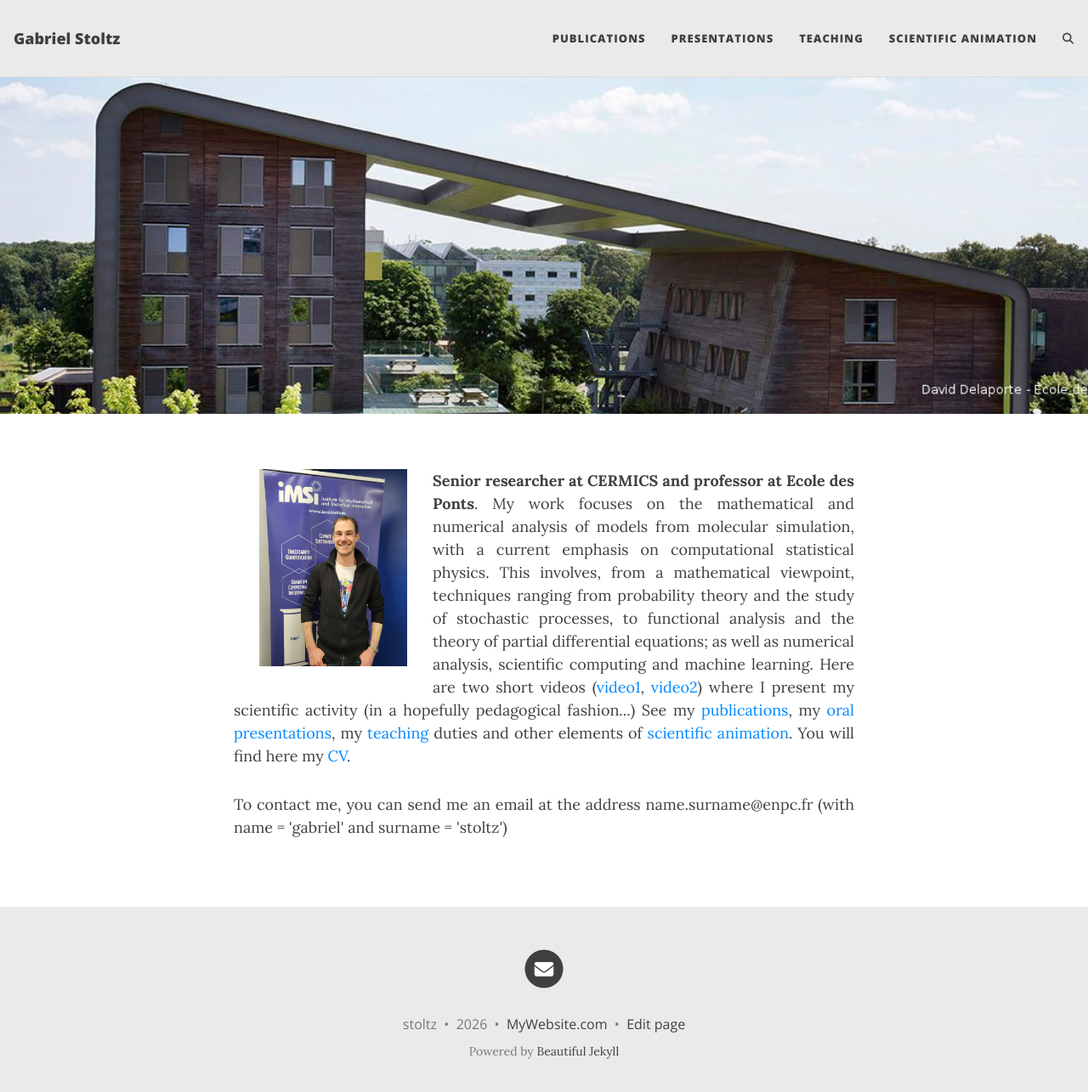
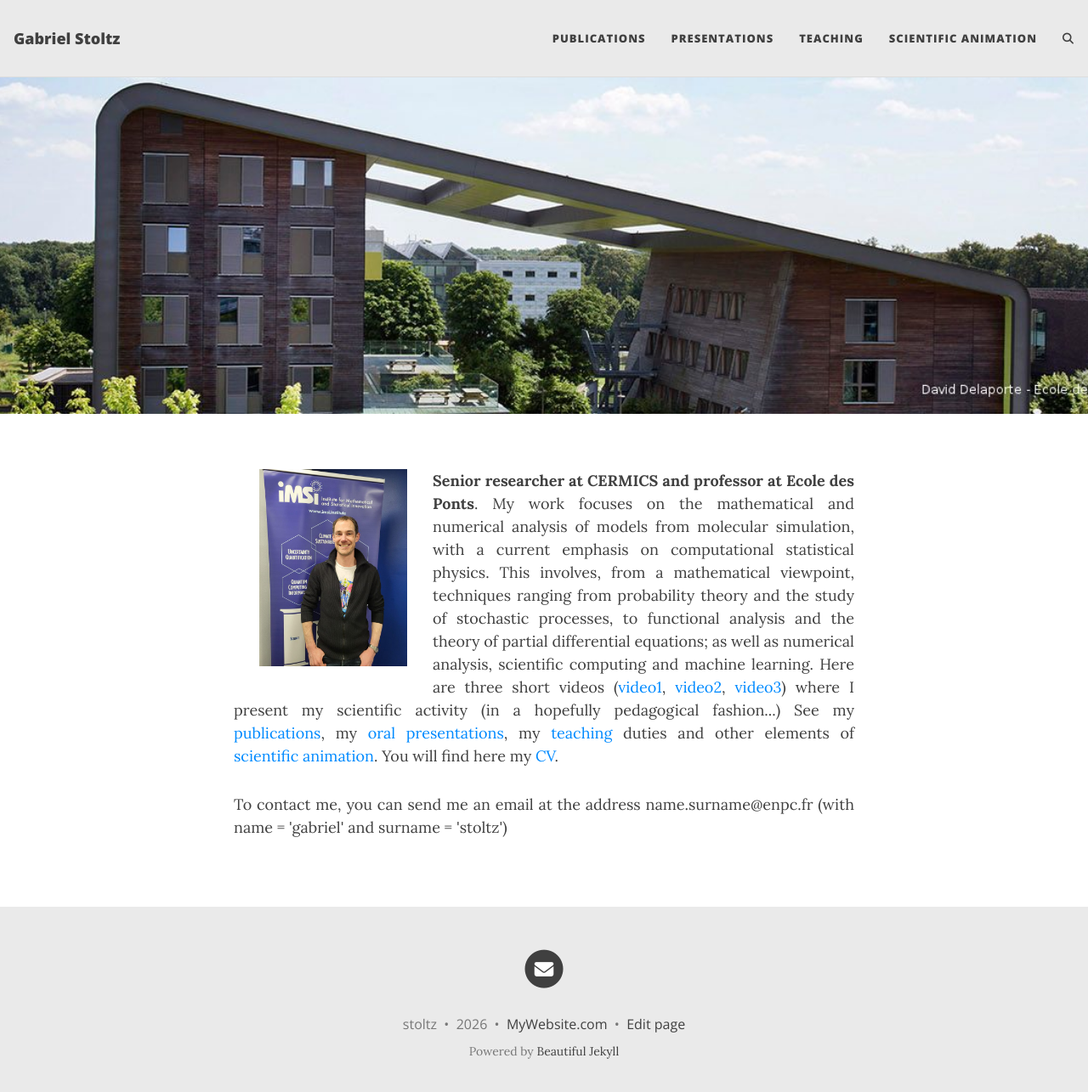
Before and after one commit to GabrielStoltz/GabrielStoltz.github.io, a Jekyll site: the page built from index.html, in a window 1280 px wide and 1298 px high. Shown: the top 1285 px of the window at 85% size. Built offline with Jekyll 4.4.1, drawn with Linux system fonts in a browser that asks for light colours; the list of posts is cut into pages by our own code; comment, search, counter and statistics services are not loaded.

Commit message:
Update video links and count in index.html
Updated the number of videos listed and added a new video link.

```diff
--- a/index.html
+++ b/index.html
@@ -10,9 +10,10 @@ cover-img: /assets/images/coriolis.jpg
   physics. This involves, from a mathematical viewpoint, techniques ranging from
   probability theory and the study of stochastic processes, to functional analysis
   and the theory of partial differential equations; as well as numerical analysis,
-  scientific computing and machine learning. Here are two short videos
-  (<a href="http://cermics.enpc.fr/~stoltz/Gabriel_Stoltz_MUSIC.mp4">video1</a>,
-  <a href="https://ingenius.ecoledesponts.fr/en/articles/what-is-numerical-statistical-physics/">video2</a>)
+  scientific computing and machine learning. Here are three short videos
+  (<a href="https://ingenius.ecoledesponts.fr/en/articles/what-is-numerical-statistical-physics/">video1</a>,
+  <a href="https://nas-qnap.polytechnique.fr:35843/share.cgi?ssid=06ovQ9w&ep=&path=%2F&filename=Gabriel%20Stoltz%20ST.mp4&fid=06ovQ9w&open=normal">video2</a>,
+  <a href="http://cermics.enpc.fr/~stoltz/Gabriel_Stoltz_MUSIC.mp4">video3</a>)
   where I present my scientific activity (in a hopefully pedagogical fashion...)
 
   See my <a href="publications/">publications</a>,
```
